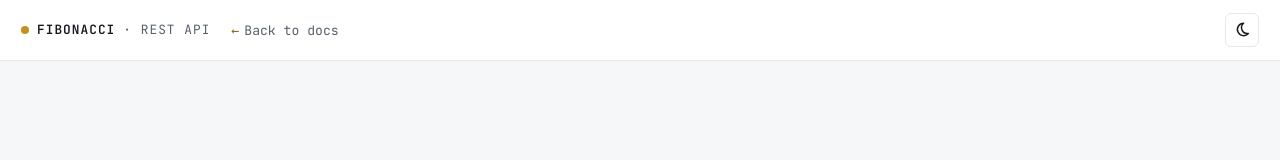
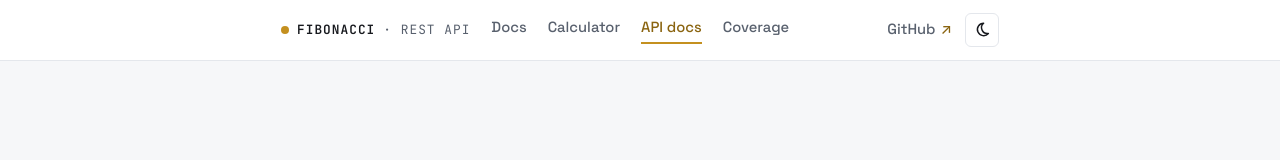
Before and after one commit to vasyl-chyypesh/fibonacci-test, a website: page docs/api-docs.html in a window 1280 px wide. Drawn offline with Linux system fonts and the light colour scheme.

Commit message:
feat: add page header with navigation

```diff
--- a/docs/api-docs.html
+++ b/docs/api-docs.html
@@ -11,46 +11,18 @@
         href="https://fonts.googleapis.com/css2?family=JetBrains+Mono:wght@400;500;600&family=Space+Grotesk:wght@500;600;700&display=swap">
     <link rel="stylesheet" href="styles.css">
     <style>
-        body {
-            padding: 0;
-        }
-
-        .api-topbar {
-            display: flex;
-            align-items: center;
-            justify-content: space-between;
-            gap: var(--space-13);
-            padding: var(--space-13) var(--space-21);
-            border-bottom: 1px solid var(--hairline);
-            background: var(--surface);
-            position: sticky;
-            top: 0;
-            z-index: 10;
-        }
-
-        .api-topbar .brand-group {
-            display: inline-flex;
-            align-items: center;
-            gap: var(--space-21);
-        }
-
         #redoc-container {
             background: var(--surface);
         }
     </style>
     <script src="scripts/theme.js" defer></script>
+    <script src="scripts/siteHeader.js" defer></script>
     <script src="https://cdn.redoc.ly/redoc/latest/bundles/redoc.standalone.js" defer></script>
     <script src="scripts/apiDocsPage.js" defer></script>
 </head>
 
 <body>
-    <header class="api-topbar">
-        <span class="brand-group">
-            <span class="brand"><span class="brand-dot"></span> <strong>Fibonacci</strong> · REST API</span>
-            <a class="back-link" href="index.html" style="margin: 0;">Back to docs</a>
-        </span>
-        <div class="theme-toggle-row" id="theme-toggle-slot"></div>
-    </header>
+    <header id="site-header"></header>
 
     <div id="redoc-container"></div>
 </body>
--- a/docs/scripts/apiDocsPage.js
+++ b/docs/scripts/apiDocsPage.js
@@ -1,6 +1,4 @@
 document.addEventListener('DOMContentLoaded', () => {
-    globalThis.DocsTheme?.mountThemeToggle('#theme-toggle-slot');
-
     const container = document.getElementById('redoc-container');
     if (!container || typeof Redoc === 'undefined') {
         return;
--- a/docs/scripts/fibonacciPage.js
+++ b/docs/scripts/fibonacciPage.js
@@ -1,6 +1,4 @@
 document.addEventListener('DOMContentLoaded', () => {
-    globalThis.DocsTheme?.mountThemeToggle('#theme-toggle-slot');
-
     const fibonacciForm = document.querySelector('#fibonacci-form');
     const numberInput = document.querySelector('#number-input');
     const submitButton = document.querySelector('#submit-button');
--- a/docs/scripts/indexPage.js
+++ /dev/null
@@ -1,3 +0,0 @@
-document.addEventListener('DOMContentLoaded', () => {
-    globalThis.DocsTheme?.mountThemeToggle('#theme-toggle-slot');
-});
--- /dev/null
+++ b/docs/scripts/siteHeader.js
@@ -0,0 +1,44 @@
+document.addEventListener('DOMContentLoaded', () => {
+    const REPO_URL = 'https://github.com/vasyl-chyypesh/fibonacci-test';
+
+    // Internal pages. `match` is the filename that marks the link as active;
+    // items without `match` (external / generated) are never highlighted.
+    const NAV_ITEMS = [
+        { href: 'index.html', label: 'Docs', match: 'index.html' },
+        { href: 'fibonacci.html', label: 'Calculator', match: 'fibonacci.html' },
+        { href: 'api-docs.html', label: 'API docs', match: 'api-docs.html' },
+        { href: 'coverage/index.html', label: 'Coverage' }
+    ];
+
+    function currentFile() {
+        const segment = location.pathname.substring(location.pathname.lastIndexOf('/') + 1);
+        return segment === '' ? 'index.html' : segment;
+    }
+
+    const header = document.getElementById('site-header');
+    if (!header) {
+        return;
+    }
+
+    const current = currentFile();
+
+    const links = NAV_ITEMS.map((item) => {
+        const isActive = item.match === current;
+        const attributes = isActive ? ' class="is-active" aria-current="page"' : '';
+        return `<a href="${item.href}"${attributes}>${item.label}</a>`;
+    }).join('');
+
+    header.className = 'site-header';
+    header.innerHTML = `
+        <div class="site-header-inner">
+            <a class="brand" href="index.html"><span class="brand-dot"></span> <strong>Fibonacci</strong><span class="brand-suffix"> · REST API</span></a>
+            <nav class="site-nav" aria-label="Primary">${links}</nav>
+            <div class="site-header-actions">
+                <a class="site-nav-external" href="${REPO_URL}" target="_blank" rel="noopener noreferrer">GitHub</a>
+                <div class="theme-toggle-row" id="theme-toggle-slot"></div>
+            </div>
+        </div>
+    `;
+
+    globalThis.DocsTheme?.mountThemeToggle('#theme-toggle-slot');
+});
--- a/docs/styles.css
+++ b/docs/styles.css
@@ -168,7 +168,6 @@ body {
     color: var(--ink);
     background-color: var(--bg);
     -webkit-font-smoothing: antialiased;
-    padding: var(--space-34) var(--space-21) var(--space-89);
 }
 
 /* --------------------------------------------------------------------------
@@ -178,14 +177,29 @@ body {
 .page {
     max-width: var(--content-width);
     margin: 0 auto;
+    padding: var(--space-34) var(--space-21) var(--space-89);
 }
 
-.topbar {
+/* --------------------------------------------------------------------------
+   Site header (built by scripts/siteHeader.js) — sticky, full-bleed
+   -------------------------------------------------------------------------- */
+
+.site-header {
+    position: sticky;
+    top: 0;
+    z-index: 20;
+    background: var(--surface);
+    border-bottom: 1px solid var(--hairline);
+}
+
+.site-header-inner {
+    max-width: var(--content-width);
+    margin: 0 auto;
+    padding: var(--space-13) var(--space-21);
     display: flex;
     align-items: center;
-    justify-content: space-between;
-    gap: var(--space-13);
-    margin-bottom: var(--space-34);
+    gap: var(--space-13) var(--space-21);
+    flex-wrap: wrap;
 }
 
 .brand {
@@ -197,6 +211,11 @@ body {
     letter-spacing: 0.08em;
     text-transform: uppercase;
     color: var(--muted);
+    text-decoration: none;
+}
+
+.brand:hover {
+    text-decoration: none;
 }
 
 .brand strong {
@@ -210,6 +229,61 @@ body {
     border-radius: 50%;
     background: var(--accent);
     align-self: center;
+}
+
+.site-nav {
+    display: flex;
+    flex-wrap: wrap;
+    gap: var(--space-8) var(--space-21);
+}
+
+.site-nav a {
+    font-family: var(--font-display);
+    font-weight: 500;
+    font-size: 0.92rem;
+    color: var(--muted);
+    text-decoration: none;
+    padding-bottom: 2px;
+    border-bottom: 2px solid transparent;
+    transition: color 0.15s ease, border-color 0.15s ease;
+}
+
+.site-nav a:hover {
+    color: var(--ink);
+    text-decoration: none;
+}
+
+.site-nav a.is-active {
+    color: var(--accent-ink);
+    border-bottom-color: var(--accent);
+}
+
+.site-header-actions {
+    display: inline-flex;
+    align-items: center;
+    gap: var(--space-13);
+    margin-left: auto;
+}
+
+.site-nav-external {
+    font-family: var(--font-display);
+    font-weight: 500;
+    font-size: 0.92rem;
+    color: var(--muted);
+    text-decoration: none;
+    display: inline-flex;
+    align-items: center;
+    gap: var(--space-5);
+}
+
+.site-nav-external::after {
+    content: "\2197";
+    color: var(--accent-ink);
+}
+
+.site-nav-external:hover {
+    color: var(--ink);
+    text-decoration: none;
 }
 
 /* --------------------------------------------------------------------------
@@ -396,27 +470,6 @@ a:focus-visible {
    Fibonacci calculator page
    -------------------------------------------------------------------------- */
 
-.back-link {
-    display: inline-flex;
-    align-items: center;
-    gap: var(--space-5);
-    font-family: var(--font-mono);
-    font-size: 0.82rem;
-    text-decoration: none;
-    color: var(--muted);
-    margin-bottom: var(--space-21);
-}
-
-.back-link::before {
-    content: "\2190";
-    color: var(--accent-ink);
-}
-
-.back-link:hover {
-    color: var(--accent-ink);
-    text-decoration: none;
-}
-
 .fibonacci-form {
     margin-top: var(--space-21);
     display: grid;
@@ -592,8 +645,29 @@ a:focus-visible {
    -------------------------------------------------------------------------- */
 
 @media (max-width: 600px) {
-    body {
+    .page {
         padding: var(--space-21) var(--space-13) var(--space-55);
+    }
+
+    .site-header-inner {
+        padding: var(--space-13);
+        gap: var(--space-8) var(--space-13);
+    }
+
+    .brand-suffix {
+        display: none;
+    }
+
+    /* Row 1: brand + actions. Row 2: full-width, wrapping nav. */
+    .site-header-actions {
+        order: 2;
+        margin-left: auto;
+    }
+
+    .site-nav {
+        order: 3;
+        flex-basis: 100%;
+        gap: var(--space-8) var(--space-13);
     }
 }
 
```
Also changed, not shown: docs/fibonacci.html (+2 -7 lines), docs/index.html (+2 -6 lines).
